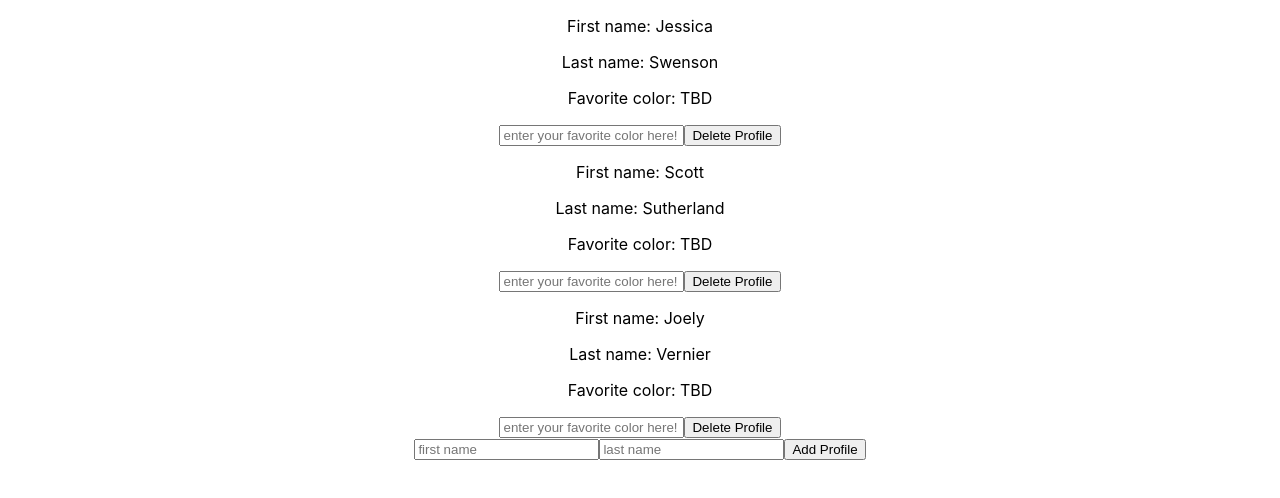
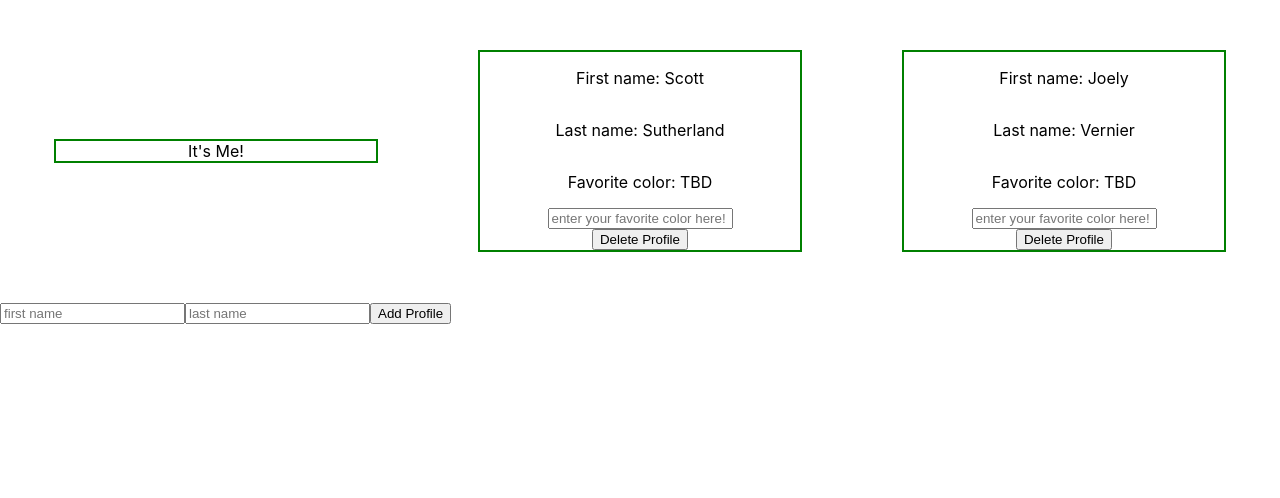
Before and after one commit to Jswens24/unit-1-review, a React (Create React App) app: page / in a window 1280 px wide. Shown: the top 498 px of the page. Built offline with nearby package versions, Linux system fonts and the light colour scheme.

Commit message:
added conditional render

```diff
--- a/src/App.css
+++ b/src/App.css
@@ -1,38 +1,8 @@
-.App {
-  text-align: center;
+.profiles-container {
+  display: flex;
+  flex-direction: row;
+  width: 100%;
+  justify-content: center;
+  align-items: center;
+  flex-wrap: wrap;
 }
-
-.App-logo {
-  height: 40vmin;
-  pointer-events: none;
-}
-
-@media (prefers-reduced-motion: no-preference) {
-  .App-logo {
-    animation: App-logo-spin infinite 20s linear;
-  }
-}
-
-.App-header {
-  background-color: #282c34;
-  min-height: 100vh;
-  display: flex;
-  flex-direction: column;
-  align-items: center;
-  justify-content: center;
-  font-size: calc(10px + 2vmin);
-  color: white;
-}
-
-.App-link {
-  color: #61dafb;
-}
-
-@keyframes App-logo-spin {
-  from {
-    transform: rotate(0deg);
-  }
-  to {
-    transform: rotate(360deg);
-  }
-}
--- a/src/App.js
+++ b/src/App.js
@@ -46,7 +46,9 @@ function App() {
 
   return (
     <div className="App">
-      {profileDisplay}
+      <div className='profiles-container'>
+        {profileDisplay}
+      </div>
 
       <form onSubmit={addNewProfile}>
         <input placeholder='first name' value={firstName} onChange={e => setFirstName(e.target.value)} />
--- a/src/components/Profile.css
+++ b/src/components/Profile.css
@@ -1,3 +1,9 @@
-/* .profile-container {
+.profile-card {
     border: solid green 2px;
-} */
+    width: 25%;
+    display: flex;
+    flex-direction: column;
+    justify-content: center;
+    align-items: center;
+    margin: 50px;
+}
--- a/src/components/Profile.js
+++ b/src/components/Profile.js
@@ -8,12 +8,18 @@ const Profile = (props) => {
     // let favColor = 'TBD';
 
     return (
-        <div className='profile-container'>
-            <p>First name: {props.info.firstName}</p>
-            <p>Last name: {props.info.lastName}</p>
-            <p>Favorite color: {favColor}</p>
-            <input placeholder='enter your favorite color here!' onChange={e => setFavColor(e.target.value)} />
-            <button onClick={() => props.deleteProfile(props.index)}>Delete Profile</button>
+        <div className='profile-card'>
+            {props.info.firstName === 'Jessica' ? (
+                <>It's Me!</>
+            ) : (
+                <>
+                    <p>First name: {props.info.firstName}</p>
+                    <p>Last name: {props.info.lastName}</p>
+                    <p>Favorite color: {favColor}</p>
+                    <input placeholder='enter your favorite color here!' onChange={e => setFavColor(e.target.value)} />
+                    <button onClick={() => props.deleteProfile(props.index)}>Delete Profile</button>
+                </>
+            )}
         </div>
     )
 };
```
